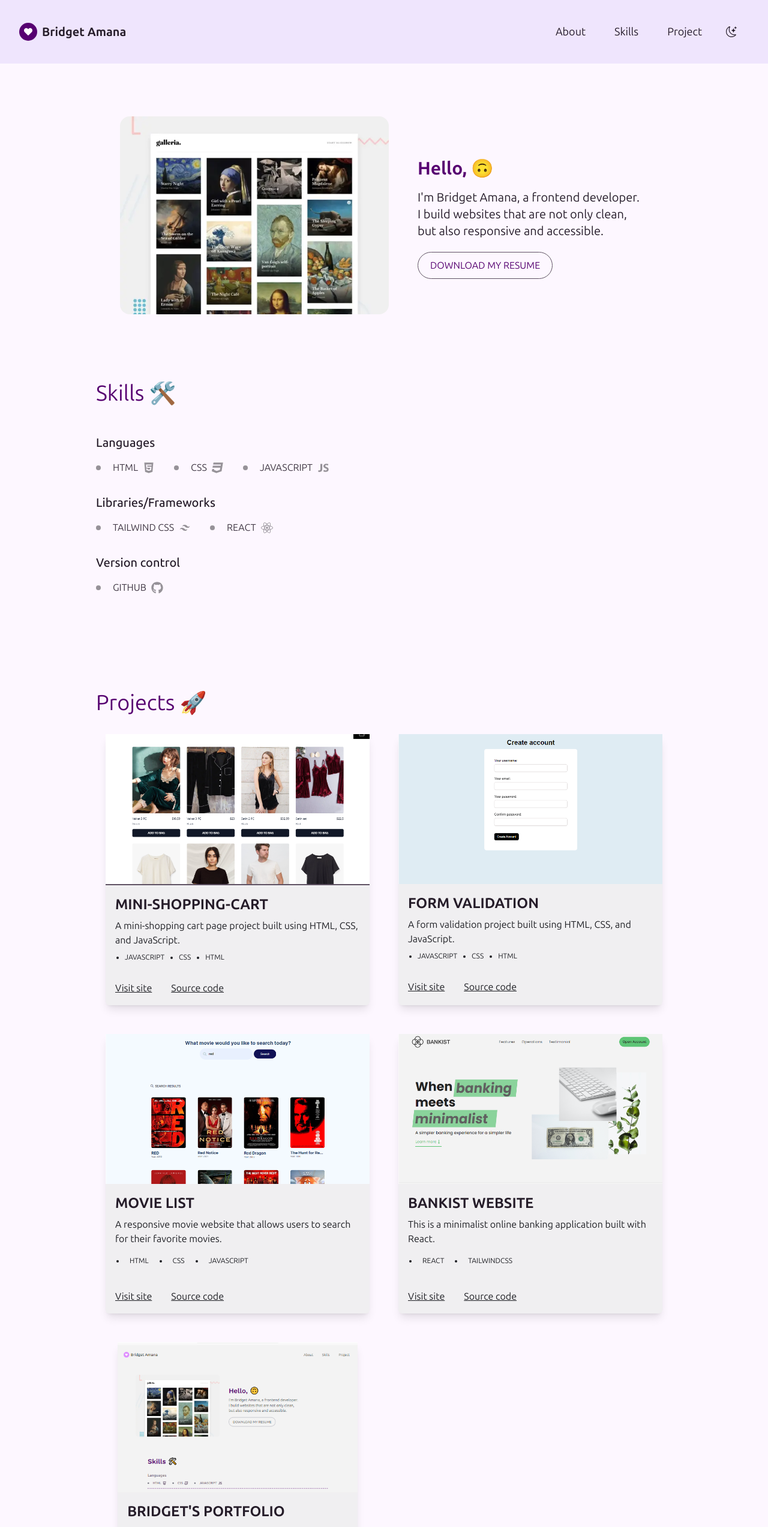
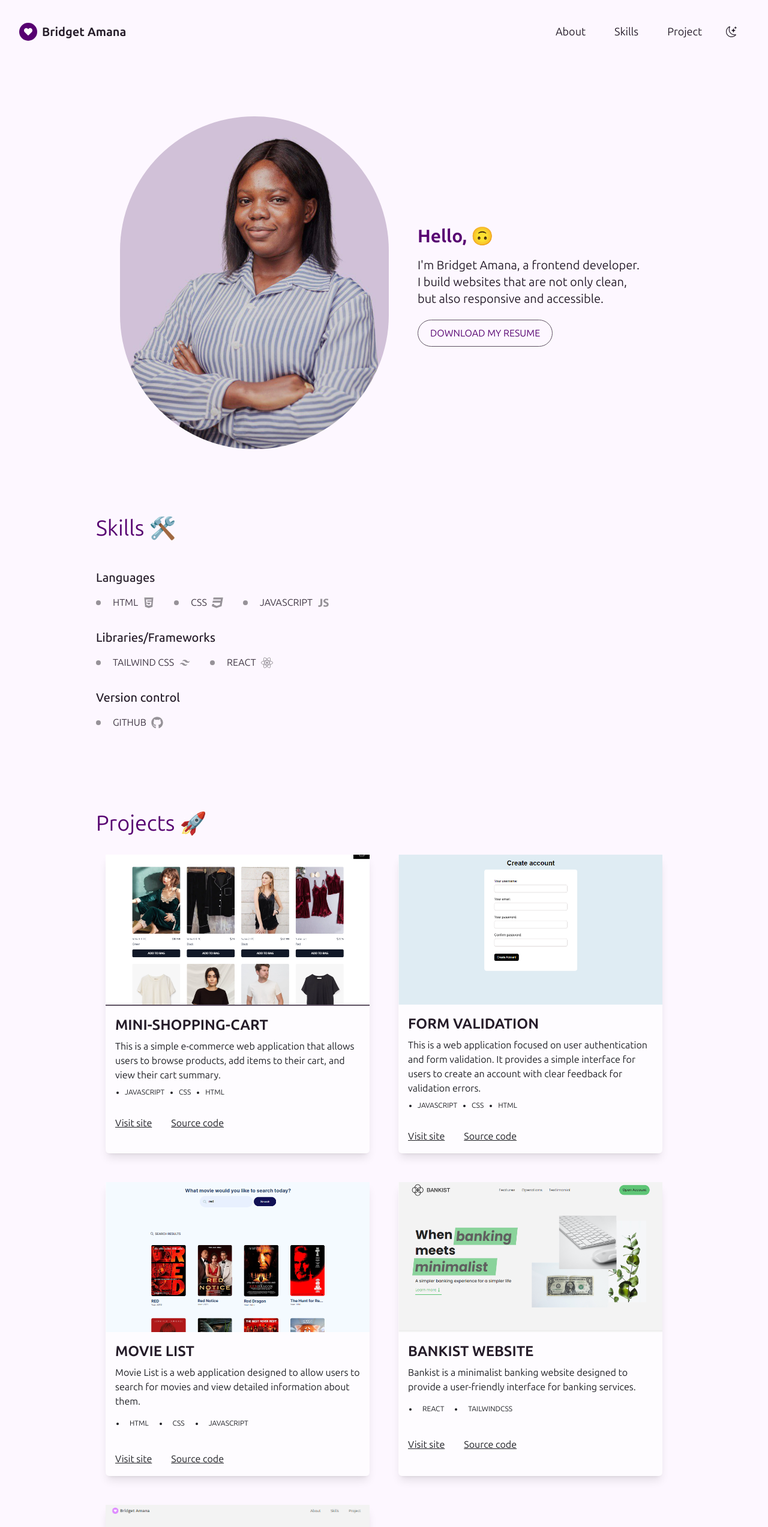
Before and after one commit to Bridgetamana/Bridget-portfolio, a React (Vite) app: page / in a window 1280 px wide. Shown: the top 2546 px of the page at 60% size. Built offline with nearby package versions, Linux system fonts and the light colour scheme.

Commit message:
update hero image

```diff
--- a/index.html
+++ b/index.html
@@ -2,7 +2,7 @@
 <html lang="en">
   <head>
     <meta charset="UTF-8" />
-    <!-- <link rel="icon" type="image/svg+xml" href="./src/assets/img/Headshot.jpg" /> -->
+    <link rel="icon" type="image/jpeg" href="./src/assets/img/Headshot.jpg" />
     <link rel="preconnect" href="https://fonts.googleapis.com" />
     <link rel="preconnect" href="https://fonts.gstatic.com" crossorigin />
     <link
@@ -19,7 +19,7 @@
     <meta name="description" content="Bridget Amana is a frontend developer that build websites that are not only clean, but also responsive and accessible.">
     <meta name="keywords" content="frontend developer, Bridget Amana, Bridget, Amana, responsive websites, accessible websites, clean websites">
     <meta name="author" content="Bridget Amana">
-    <title>Bridget Amana - Frontend Developer</title>
+    <title>Bridget Amana | Frontend Developer</title>
   </head>
   <body>
     <div id="root"></div>
--- a/src/components/Footer.jsx
+++ b/src/components/Footer.jsx
@@ -15,7 +15,7 @@ const Footer = () => {
                 href="https://github.com/Bridgetamana"
                 target="_blank"
                 rel="noopener noreferrer"
-                className="hover:text-[#C372E2] dark:hover:text-[#570071]"
+                className="hover:text-[#8D43AA] dark:hover:text-[#E592FF]"
               >
                 <FaGithub />
               </a>
@@ -25,7 +25,7 @@ const Footer = () => {
                 href="https://twitter.com/amana_bridget"
                 target="_blank"
                 rel="noopener noreferrer"
-                className="hover:text-[#C372E2] dark:hover:text-[#570071]"
+                className="hover:text-[#8D43AA] dark:hover:text-[#E592FF]"
               >
                 <FaTwitter />
               </a>
@@ -35,7 +35,7 @@ const Footer = () => {
                 href="https://www.linkedin.com/in/bridget-amana/"
                 target="_blank"
                 rel="noopener noreferrer"
-                className="hover:text-[#C372E2] dark:hover:text-[#570071]"
+                className="hover:text-[#8D43AA] dark:hover:text-[#E592FF]"
               >
                 <FaLinkedin />
               </a>
--- a/src/components/Header.jsx
+++ b/src/components/Header.jsx
@@ -1,10 +1,11 @@
-import React, { useState } from "react";
+import React, { useState, useEffect } from "react";
 import { Link } from "react-scroll";
 import { BsFillSunFill, BsMoonStars } from "react-icons/bs";
 import { CgMenuRight } from "react-icons/cg";
 import { FaHeart } from "react-icons/fa";
 import { LiaTimesSolid } from "react-icons/lia";
 import { motion } from "framer-motion";
+import { FaGithub, FaTwitter, FaLinkedin } from "react-icons/fa";
 
 const Header = () => {
   const variants = {
@@ -45,20 +46,36 @@ const Header = () => {
   };
 
   const [menuOpen, setMenuOpen] = useState(false);
+  const [darkMode, setDarkMode] = useState(false);
+  const [scrollPosition, setScrollPosition] = useState(0);
 
   const toggleMenu = () => {
     setMenuOpen(!menuOpen);
   };
-
-  const [darkMode, setDarkMode] = useState(false);
-
   const toggleDarkMode = () => {
     setDarkMode(!darkMode);
     document.body.classList.toggle("dark");
   };
 
+  useEffect(() => {
+    const handleScroll = () => {
+      setScrollPosition(window.scrollY);
+    };
+
+    window.addEventListener("scroll", handleScroll);
+    return () => {
+      window.removeEventListener("scroll", handleScroll);
+    };
+  }, []);
+
   return (
-    <nav className="sticky top-0 right-0 bg-[#EFE5FD] dark:bg-[#1E1421] z-50">
+    <nav
+      className={`sticky top-0 right-0 z-50 transition-colors duration-300 ${
+        scrollPosition > 50
+          ? "bg-[#EFE5FD] dark:bg-[#1E1421]"
+          : "bg-[#FDF7FF] dark:bg-[#170D1C]"
+      }`}
+    >
       <div className="w-full mx-auto max-w-7xl p-6 lg:px-8 lg:flex justify-between items-center">
         <div className="flex items-center justify-between">
           <motion.span
@@ -153,6 +170,52 @@ const Header = () => {
                 {!darkMode && <BsMoonStars className="text-2xl" />}
                 {darkMode && <BsFillSunFill className="text-2xl" />}
               </motion.li>{" "}
+              <motion.li className="p-2">
+                <ul className="flex gap-4">
+                  <motion.li
+                    className="p-2 cursor-pointer"
+                    whileHover={{ scale: 1.1 }}
+                    whileTap={{ scale: 0.95 }}
+                  >
+                    <a
+                      href="https://github.com/Bridgetamana"
+                      target="_blank"
+                      rel="noopener noreferrer"
+                      className="hover:text-[#8D43AA] dark:hover:text-[#E592FF]"
+                    >
+                      <FaGithub />
+                    </a>
+                  </motion.li>
+                  <motion.li
+                    className="p-2 cursor-pointer"
+                    whileHover={{ scale: 1.1 }}
+                    whileTap={{ scale: 0.95 }}
+                  >
+                    <a
+                      href="https://twitter.com/amana_bridget"
+                      target="_blank"
+                      rel="noopener noreferrer"
+                      className="hover:text-[#8D43AA] dark:hover:text-[#E592FF]"
+                    >
+                      <FaTwitter />
+                    </a>
+                  </motion.li>
+                  <motion.li
+                    className="p-2 cursor-pointer"
+                    whileHover={{ scale: 1.1 }}
+                    whileTap={{ scale: 0.95 }}
+                  >
+                    <a
+                      href="https://www.linkedin.com/in/bridget-amana/"
+                      target="_blank"
+                      rel="noopener noreferrer"
+                      className="hover:text-[#8D43AA] dark:hover:text-[#E592FF]"
+                    >
+                      <FaLinkedin />
+                    </a>
+                  </motion.li>
+                </ul>
+              </motion.li>
             </ul>
           </motion.div>
         )}
--- a/src/components/HeroSection.jsx
+++ b/src/components/HeroSection.jsx
@@ -1,5 +1,5 @@
 import React from "react";
-import HeroImage from "../assets/img/thumbnail-project.webp";
+import HeroImage from "../assets/img/Headshot.jpg";
 import { motion } from "framer-motion";
 
 const HeroSection = () => {
@@ -21,7 +21,7 @@ const HeroSection = () => {
           <img
             src={HeroImage}
             alt="Bridget Amana's Thumbnail"
-            className="w-full rounded-2xl"
+            className="w-full rounded-full"
           />
         </motion.div>
         <motion.div
@@ -43,7 +43,7 @@ const HeroSection = () => {
           </p>
           <button className="uppercase mt-8">
             <a
-              href="https://drive.google.com/file/d/11dW1pFy4CLRgaJ4ALH-LUd_OirZp2ghS/view?usp=sharing"
+              href="https://drive.google.com/file/d/1UyfpR2KMKrsS1Tm87jLSvIE4P6CoUBwP/view?usp=sharing"
               target="_blank"
               rel="noopener noreferrer"
               className="rounded-full border border-[#5F5263] py-3 px-5 hover:bg-[#570471] text-[#570471] hover:text-[#F0EDF0] hover:border-0 dark:text-[#DF8DFF] dark:hover:bg-[#DF8DFF] dark:hover:text-[#221C25] dark:border-[#BCB0C1] transition-all duration-500"
--- a/src/components/Projects.jsx
+++ b/src/components/Projects.jsx
@@ -10,7 +10,7 @@ import { motion } from "framer-motion";
 const Projects = () => {
   return (
     <section
-      className="w-full mx-auto max-w-5xl p-6 lg:px-8 mt-16"
+      className="w-full mx-auto max-w-5xl p-6 lg:px-8 mt-10"
       id="project"
     >
       <motion.div
@@ -27,7 +27,7 @@ const Projects = () => {
           </h1>
           <div className="grid md:grid-cols-2 p-4 mt-4 gap-12">
             {/* Project 1 */}
-            <div className="rounded-md shadow-lg bg-[#F0EFF1] dark:bg-[#1E1421] max-w-lg mx-auto dark:border dark:border-[#3C273D] dark:text-[#F7FAFC] text-[#1E1F24]">
+            <div className="rounded-md shadow-lg bg-[#FEFCFF] dark:bg-[#1E1421] max-w-lg mx-auto dark:border dark:border-[#3C273D] dark:text-[#F7FAFC] text-[#1E1F24]">
               <div className="max-w-lg border-b-2 border-[#5F5263]">
                 <img
                   src={Project1}
@@ -40,8 +40,9 @@ const Projects = () => {
                   Mini-shopping-cart
                 </h2>
                 <p className="">
-                  A mini-shopping cart page project built using HTML, CSS, and
-                  JavaScript.
+                  This is a simple e-commerce web application that allows users
+                  to browse products, add items to their cart, and view their
+                  cart summary.
                 </p>
                 <ul className="flex flex-wrap ml-4 mt-2 items-center gap-6 list-disc uppercase">
                   <li className="text-xs rounded-full">Javascript</li>
@@ -69,7 +70,7 @@ const Projects = () => {
               </div>
             </div>
             {/* Project 2 */}
-            <div className="rounded-md shadow-lg bg-[#F0EFF1] dark:bg-[#1E1421] max-w-lg mx-auto dark:border dark:border-[#3C273D] dark:text-[#F7FAFC] text-[#1E1F24]">
+            <div className="rounded-md shadow-lg bg-[#FEFCFF] dark:bg-[#1E1421] max-w-lg mx-auto dark:border dark:border-[#3C273D] dark:text-[#F7FAFC] text-[#1E1F24]">
               <div className="">
                 <img
                   src={Project2}
@@ -82,8 +83,9 @@ const Projects = () => {
                   Form Validation
                 </h2>
                 <p>
-                  A form validation project built using HTML, CSS, and
-                  JavaScript.
+                  This is a web application focused on user authentication and
+                  form validation. It provides a simple interface for users to
+                  create an account with clear feedback for validation errors.
                 </p>
                 <ul className="flex flex-wrap ml-4 mt-2 items-center gap-6 list-disc uppercase">
                   <li className="text-xs rounded-full">Javascript</li>
@@ -111,7 +113,7 @@ const Projects = () => {
               </div>
             </div>
             {/* Project 3 */}
-            <div className="rounded-md shadow-lg bg-[#F0EFF1] dark:bg-[#1E1421] max-w-lg mx-auto dark:border dark:border-[#3C273D] dark:text-[#F7FAFC] text-[#1E1F24]">
+            <div className="rounded-md shadow-lg bg-[#FEFCFF] dark:bg-[#1E1421] max-w-lg mx-auto dark:border dark:border-[#3C273D] dark:text-[#F7FAFC] text-[#1E1F24]">
               <div className="">
                 <img
                   src={Project3}
@@ -124,8 +126,8 @@ const Projects = () => {
                   Movie List
                 </h2>
                 <p>
-                  A responsive movie website that allows users to search for
-                  their favorite movies.
+                  Movie List is a web application designed to allow users to
+                  search for movies and view detailed information about them.
                 </p>
                 <ul className="flex flex-wrap ml-4 mt-2 items-center gap-6 list-disc uppercase">
                   <li className=" text-xs p-2 rounded-full">HTML</li>
@@ -154,7 +156,7 @@ const Projects = () => {
             </div>
 
             {/* Project 4 */}
-            <div className="rounded-md shadow-lg bg-[#F0EFF1] dark:bg-[#1E1421] max-w-lg mx-auto dark:border dark:border-[#3C273D] dark:text-[#F7FAFC] text-[#1E1F24]">
+            <div className="rounded-md shadow-lg bg-[#FEFCFF] dark:bg-[#1E1421] max-w-lg mx-auto dark:border dark:border-[#3C273D] dark:text-[#F7FAFC] text-[#1E1F24]">
               <div className="">
                 <img
                   src={Project4}
@@ -167,8 +169,7 @@ const Projects = () => {
                   Bankist Website
                 </h2>
                 <p>
-                  This is a minimalist online banking application built with
-                  React.
+                  Bankist is a minimalist banking website designed to provide a user-friendly interface for banking services.
                 </p>
                 <ul className="flex flex-wrap ml-4 mt-2 items-center gap-6 list-disc uppercase">
                   <li className=" text-xs p-2 rounded-full">React</li>
@@ -196,7 +197,7 @@ const Projects = () => {
             </div>
 
             {/* Project 5 */}
-            <div className="rounded-md shadow-lg bg-[#F0EFF1] dark:bg-[#1E1421] max-w-lg mx-auto dark:border dark:border-[#3C273D] dark:text-[#F7FAFC] text-[#1E1F24]">
+            <div className="rounded-md shadow-lg bg-[#FEFCFF] dark:bg-[#1E1421] max-w-lg mx-auto dark:border dark:border-[#3C273D] dark:text-[#F7FAFC] text-[#1E1F24]">
               <div className="">
                 <img
                   src={Project5}
@@ -208,7 +209,11 @@ const Projects = () => {
                 <h2 className="text-2xl font-bold uppercase mb-2 dark:text-[#F7FAFC] text-[#251C29]">
                   Bridget's portfolio
                 </h2>
-                <p>A single page portfolio</p>
+                <p>
+                  This is a personal portfolio website to showcase my work as a
+                  frontend developer. The site features a dark mode theme, a
+                  clean and minimalistic design.
+                </p>
                 <ul className="flex flex-wrap ml-4 mt-2 items-center gap-6 list-disc uppercase">
                   <li className=" text-xs p-2 rounded-full">React</li>
                   <li className=" text-xs p-2 rounded-full">Tailwindcss</li>
@@ -235,7 +240,7 @@ const Projects = () => {
             </div>
 
             {/* Project 6 */}
-            {/* <div className="rounded-md shadow-lg bg-[#F0EFF1] dark:bg-[#1E1421] max-w-lg mx-auto dark:border dark:border-[#3C273D] dark:text-[#F7FAFC] text-[#1E1F24]">
+            {/* <div className="rounded-md shadow-lg bg-[#FEFCFF] dark:bg-[#1E1421] max-w-lg mx-auto dark:border dark:border-[#3C273D] dark:text-[#F7FAFC] text-[#1E1F24]">
               <div className="">
                 <img
                   src={Project6}
```
Also changed, not shown: src/assets/img/Headshot.jpg, src/assets/img/thumbnail-project.webp (deleted).
